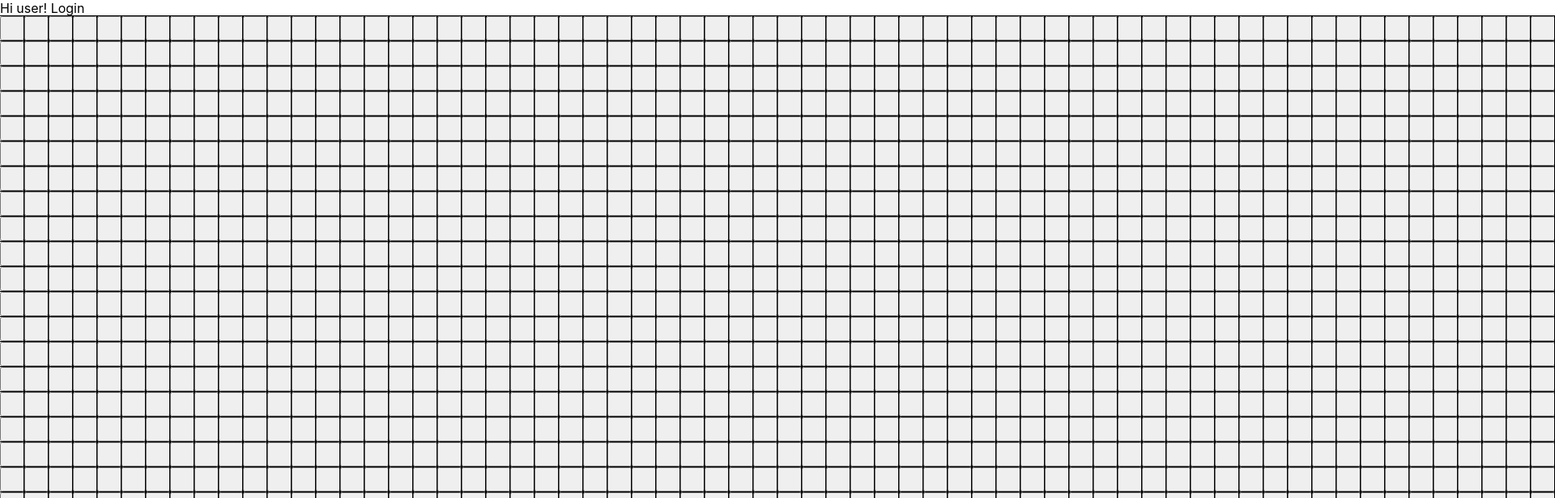
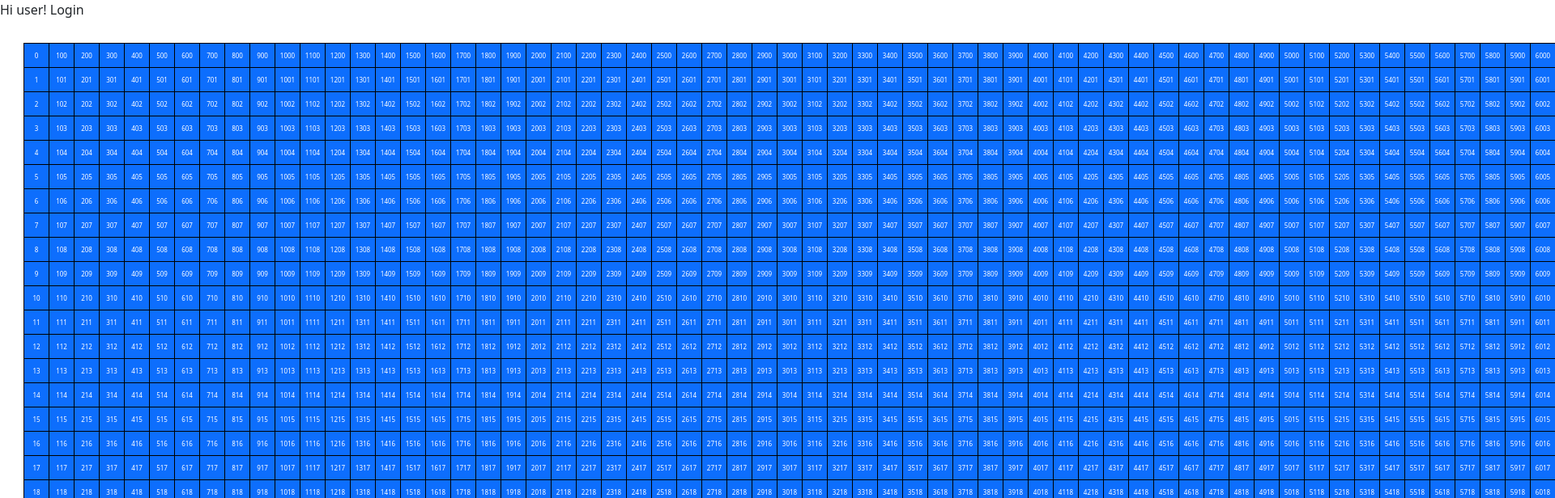
Before and after one commit to ronenbadalov/InternetTechFinalProject, a React (Create React App) app in the folder frontend/: page / in a window 1280 px wide. Shown: the top 616 px of the page at 81% size, 1920 px wide, since content can reach past the window. Built offline with nearby package versions, Linux system fonts and the light colour scheme.

Commit message:
fixed Button color + fixed 100 on 100 grid

```diff
--- a/frontend/src/components/UI/Land.js
+++ b/frontend/src/components/UI/Land.js
@@ -2,6 +2,8 @@ import React from "react";
 import { Button } from "react-bootstrap";
 import Popup from "reactjs-popup";
 import classes from "./Land.module.scss";
+import 'bootstrap/dist/css/bootstrap.min.css';
+
 const Land = (props) => {
   // const classesStr = `${classes["land"]} ${classes[props.type]} ${
   //   ["unowned", "owned", "owned-forSale"].includes(classes[props.type])
@@ -29,15 +31,17 @@ const Land = (props) => {
       {/* </Popup> */}
       <Button
         variant="primary"
+        className="rounded-0 p-0"
         style={{
           outline: "1px solid black",
           boxShadow: "none",
+          fontSize: "8px",
           width: "30px",
           height: "30px",
-        }}
+          }}
         id={props.id}
         key={props.id}
-      ></Button>
+      >{props.id}</Button>
     </>
   );
 };
--- a/frontend/src/components/UI/Map.js
+++ b/frontend/src/components/UI/Map.js
@@ -14,7 +14,7 @@ const data = [];
 let innerData = [];
 let count = 0;
 
-for (let i = 0; i < 20; i++) {
+for (let i = 0; i < 100; i++) {
   for (let j = 0; j < 100; j++) {
     let land = {
       id: count,
@@ -32,7 +32,7 @@ console.log(data);
 
 const Map = () => {
   return (
-    <Container className={classes["map"]}>
+    <Container className={classes["container"]} style={{margin: '30px'}}>
       {data.map((row, i) => {
         return (
           <Row className={classes["row"]} key={i} xs={"auto"}>
--- a/frontend/src/components/UI/Map.module.scss
+++ b/frontend/src/components/UI/Map.module.scss
@@ -3,6 +3,14 @@
   // display: inline-block;
 }
 
+.container {
+  display: flex;
+  flex-direction: row;
+  gap: 25px;
+}
+
 .row {
   display: flex;
+  flex-direction: row;
+
 }
```
